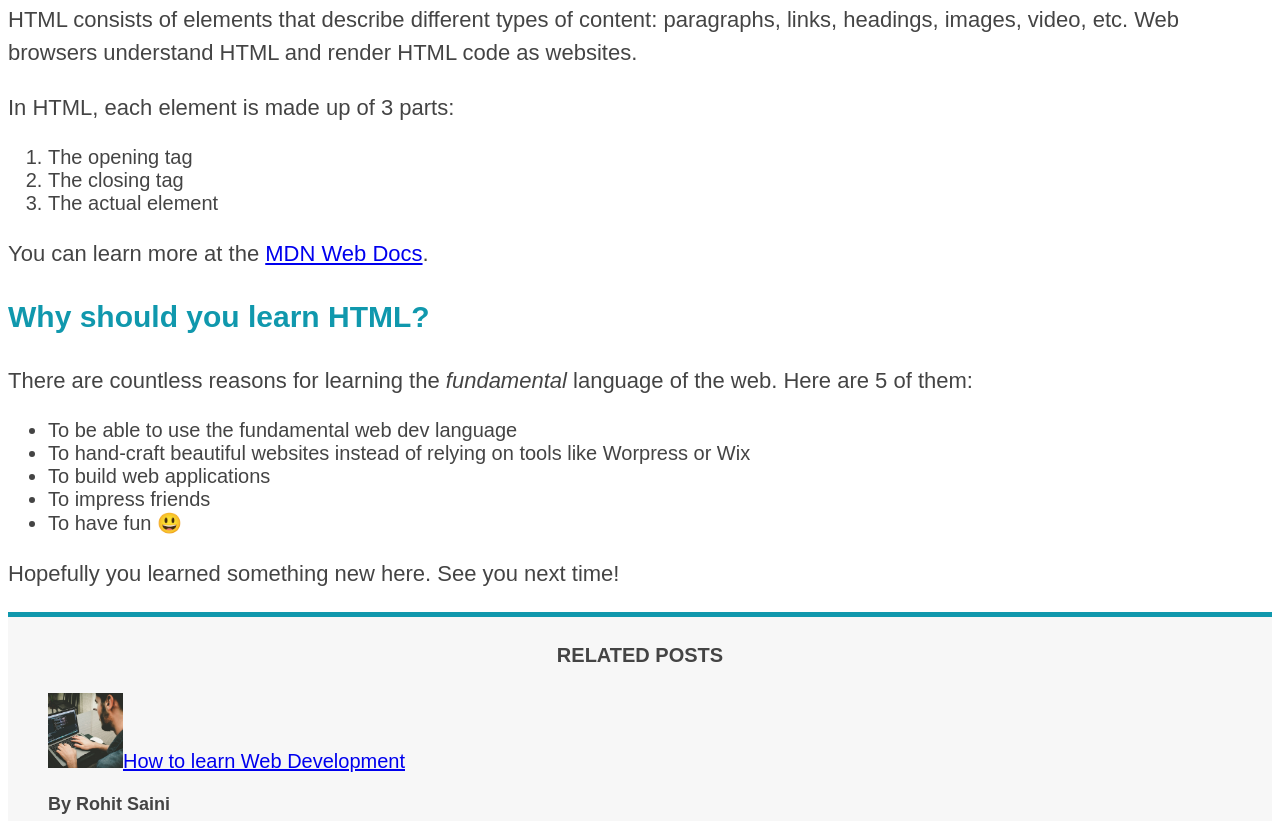
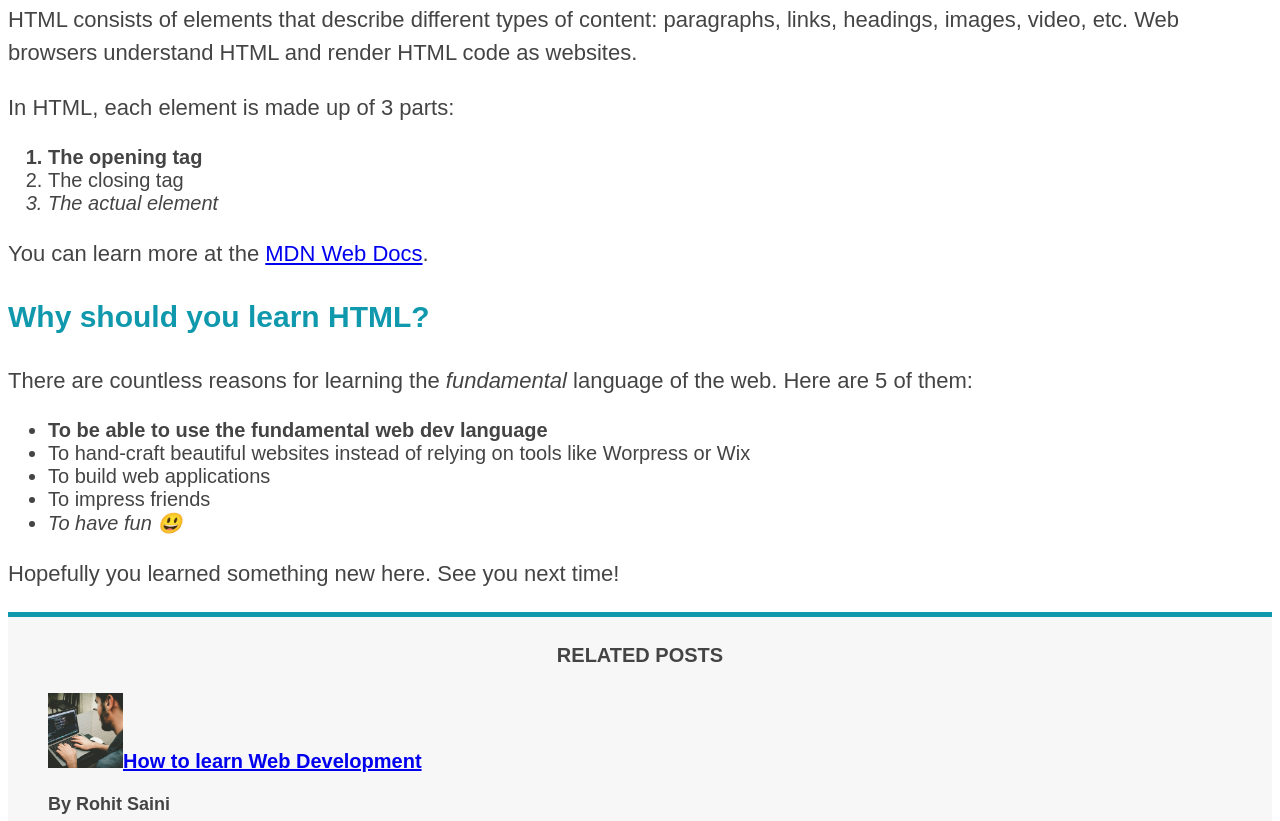
Before and after one commit to Rohit-Saini-01/css-html-blog-post, a plain HTML site: page index.html in a window 1280 px wide. Shown: the part 852-1673 px from the top of the page. Drawn offline with Linux system fonts and the light colour scheme.

Commit message:
Using pseudo classes to style list items

```diff
--- a/index.html
+++ b/index.html
@@ -61,7 +61,7 @@
       </p>
       <p>In HTML, each element is made up of 3 parts:</p>
       <ol>
-        <li>The opening tag</li>
+        <li class="first-li">The opening tag</li>
         <li>The closing tag</li>
         <li>The actual element</li>
       </ol>
@@ -80,7 +80,9 @@
         <em>fundamental</em> language of the web. Here are 5 of them:
       </p>
       <ul>
-        <li>To be able to use the fundamental web dev language</li>
+        <li class="first-li">
+          To be able to use the fundamental web dev language
+        </li>
         <li>
           To hand-craft beautiful websites instead of relying on tools like
           Worpress or Wix
--- a/styles.css
+++ b/styles.css
@@ -78,3 +78,24 @@ aside {
   border-top: 5px solid #1098ad;
   border-bottom: 5px solid #1098ad;
 }
+
+/* first-li{
+  font-weight: bold;
+} */
+
+li:first-child {
+  font-weight: bold;
+}
+
+li:last-child {
+  font-style: italic;
+}
+
+li:nth-child(even) {
+  /* color: red; */
+}
+
+/* Misconception: this wo'nt work  */
+/* article p:first-child{
+  color:red;
+} */
```
